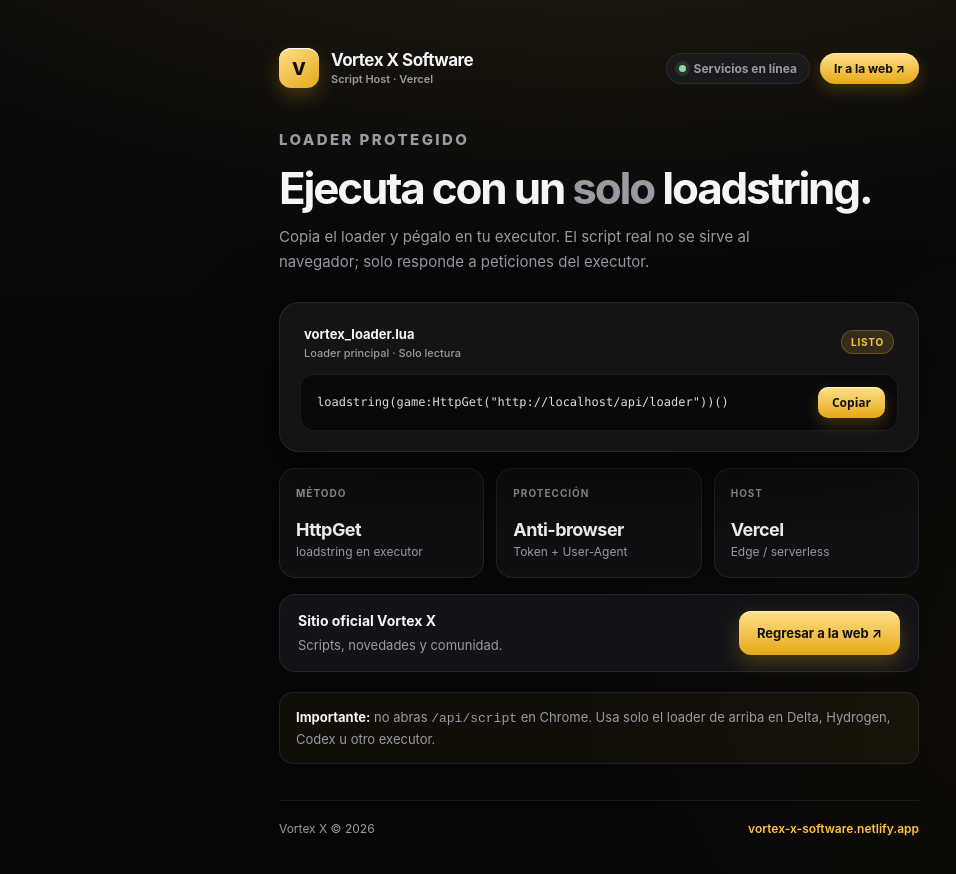
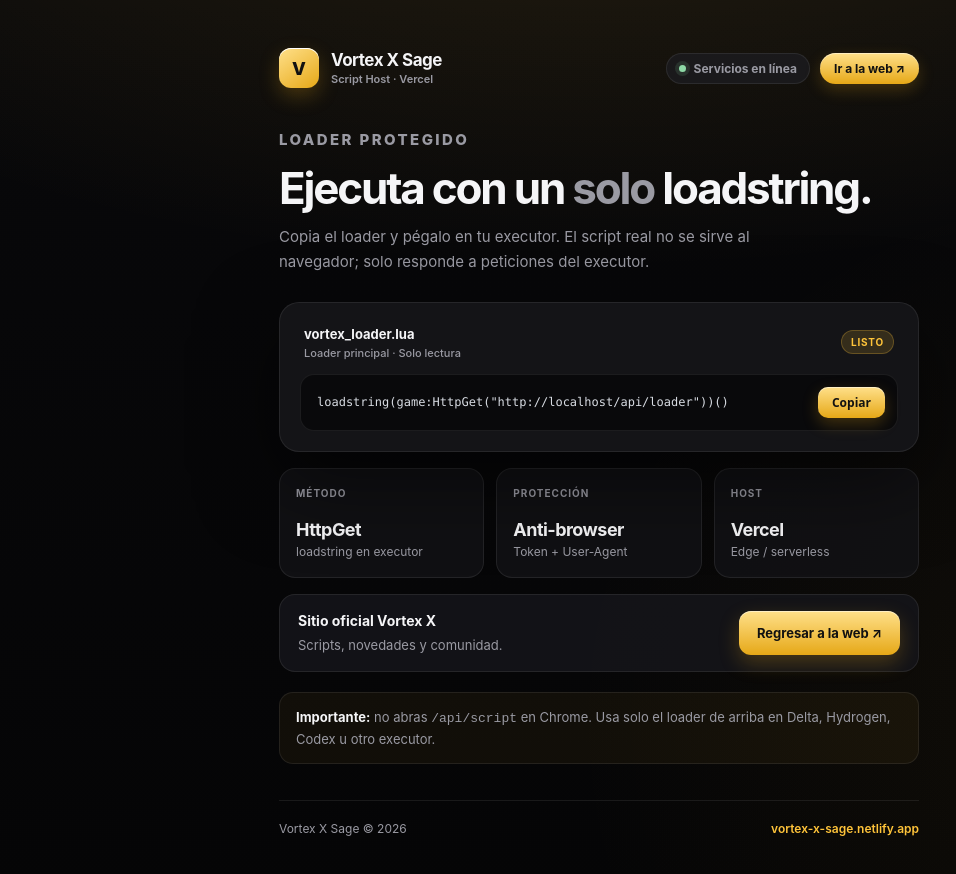
Before and after one commit to Israel-Vortex/Vortex-x-Software, a website: page public/index.html in a window 1280 px wide. Shown: the whole page, without its empty margins (41-997 px from the left). Drawn offline with Linux system fonts and the light colour scheme.

Commit message:
Update branding from Vortex X Software to Vortex X Sage

```diff
--- a/public/index.html
+++ b/public/index.html
@@ -4,8 +4,8 @@
   <meta charset="UTF-8" />
   <meta name="viewport" content="width=device-width, initial-scale=1, maximum-scale=1" />
   <meta name="theme-color" content="#0b0b0f" />
-  <meta name="description" content="Vortex X Software — Script host seguro." />
-  <title>Vortex X · Script Host</title>
+  <meta name="description" content="Vortex X Sage — Script host seguro." />
+  <title>Vortex X Sage · Script Host</title>
   <style>
     :root {
       --bg: #08080a;
@@ -386,13 +386,13 @@
       <div class="brand">
         <div class="logo">V</div>
         <div>
-          <h1>Vortex X Software</h1>
+          <h1>Vortex X Sage</h1>
           <span>Script Host · Vercel</span>
         </div>
       </div>
       <div class="header-actions">
         <div class="status"><i></i> Servicios en línea</div>
-        <a class="btn-web" href="https://vortex-x-software.netlify.app/" target="_blank" rel="noreferrer">Ir a la web ↗</a>
+        <a class="btn-web" href="https://vortex-x-sage.netlify.app/" target="_blank" rel="noreferrer">Ir a la web ↗</a>
       </div>
     </header>
 
@@ -442,7 +442,7 @@
         <strong>Sitio oficial Vortex X</strong>
         Scripts, novedades y comunidad.
       </p>
-      <a class="btn-web-lg" href="https://vortex-x-software.netlify.app/" target="_blank" rel="noreferrer">
+      <a class="btn-web-lg" href="https://vortex-x-sage.netlify.app/" target="_blank" rel="noreferrer">
         Regresar a la web ↗
       </a>
     </div>
@@ -453,8 +453,8 @@
     </p>
 
     <footer>
-      <span>Vortex X © 2026</span>
-      <a href="https://vortex-x-software.netlify.app/" target="_blank" rel="noreferrer">vortex-x-software.netlify.app</a>
+      <span>Vortex X Sage © 2026</span>
+      <a href="https://vortex-x-sage.netlify.app/" target="_blank" rel="noreferrer">vortex-x-sage.netlify.app</a>
     </footer>
   </div>
 
```
